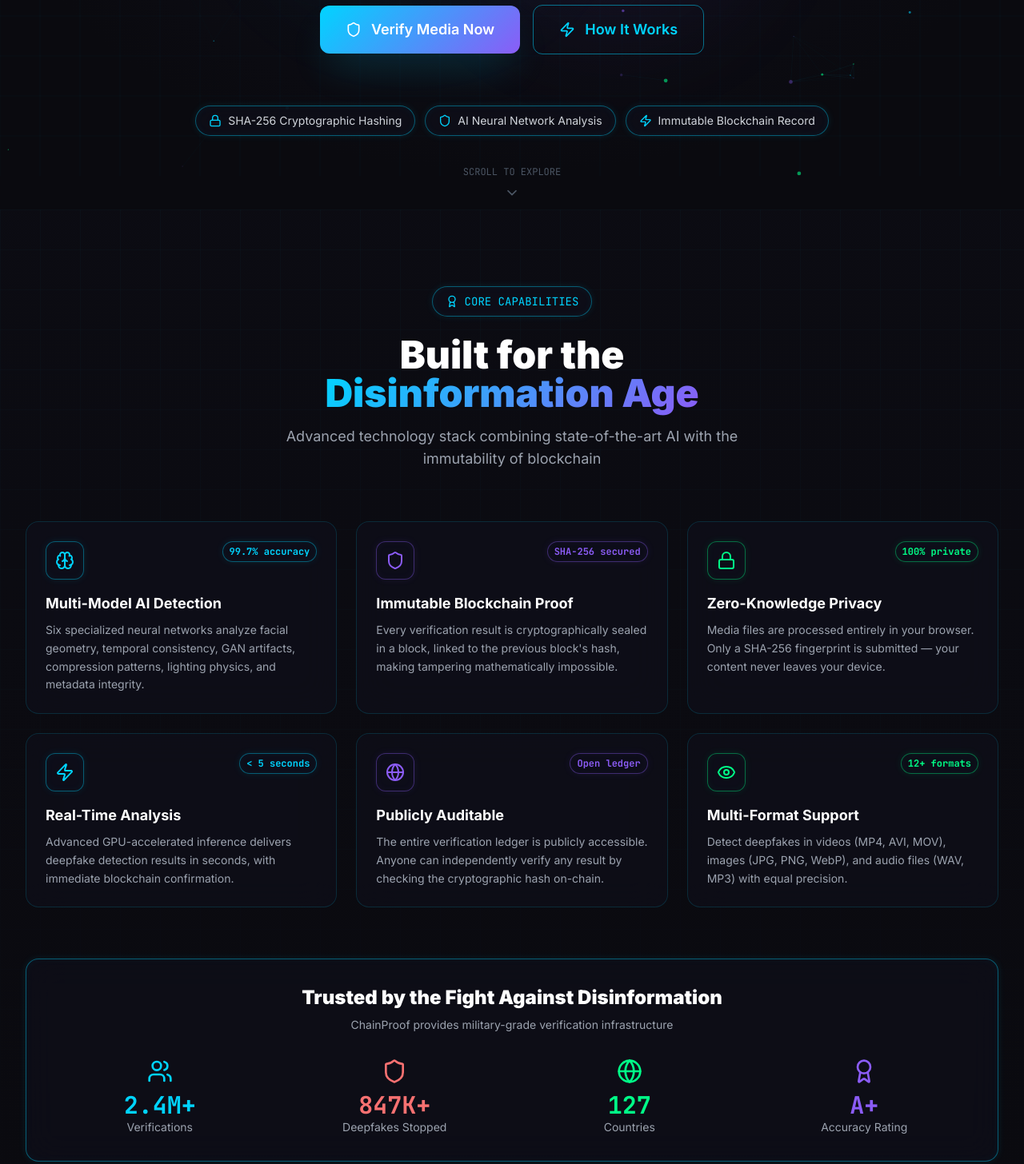
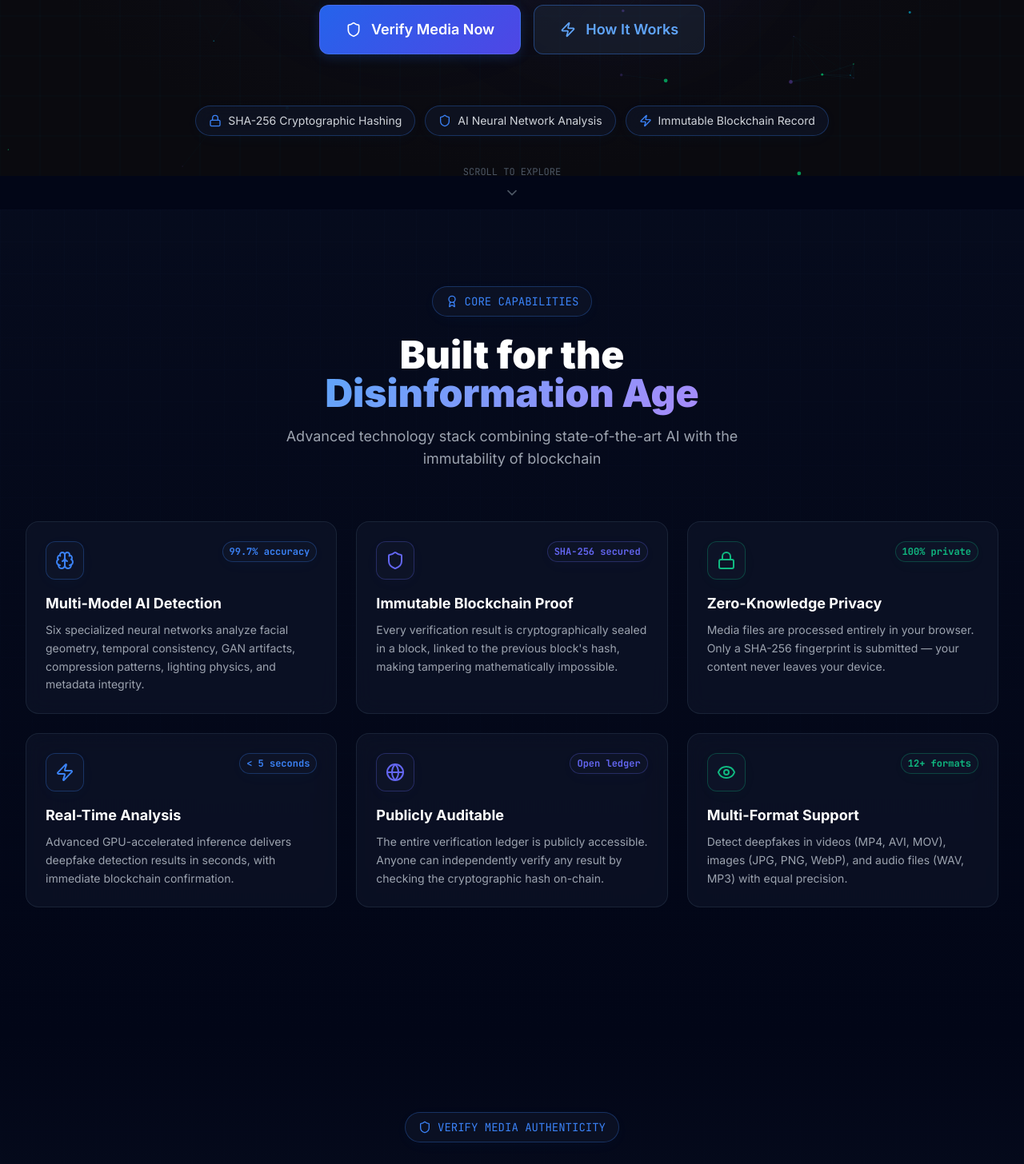
Before and after one commit to DHANANJAY-2006/BlockChain-Project-, a Next.js app: page / in a window 1280 px wide. Shown: the part 580-2036 px from the top of the page at 80% size. Built offline with nearby package versions, Linux system fonts and the light colour scheme.

Commit message:
UI/UX polish: Remove fake trust stats, upgrade to enterprise slate/blue color palette, refine glassmorphism and copy

```diff
--- a/src/app/globals.css
+++ b/src/app/globals.css
@@ -5,12 +5,12 @@
 @tailwind utilities;
 
 :root {
-  --neon-blue: #00d4ff;
-  --neon-purple: #8b5cf6;
-  --neon-green: #00ff88;
-  --dark-bg: #0a0a0f;
-  --dark-card: #0f0f1a;
-  --dark-border: #1e1e3a;
+  --neon-blue: #3b82f6;
+  --neon-purple: #6366f1;
+  --neon-green: #10b981;
+  --dark-bg: #020617;
+  --dark-card: #0f172a;
+  --dark-border: #1e293b;
 }
 
 * {
@@ -25,7 +25,7 @@
   overflow-x: hidden;
   background: var(--dark-bg);
   font-family: 'Inter', sans-serif;
-  color: #ffffff;
+  color: #f1f5f9; /* Slate 100 */
 }
 
 /* Custom Scrollbar */
@@ -33,247 +33,190 @@
   width: 6px;
 }
 ::-webkit-scrollbar-track {
-  background: #0a0a0f;
+  background: #020617;
 }
 ::-webkit-scrollbar-thumb {
-  background: linear-gradient(180deg, #00d4ff, #8b5cf6);
+  background: linear-gradient(180deg, #3b82f6, #6366f1);
   border-radius: 3px;
 }
 
-/* Glowing text */
+/* Reduced glow text (more professional) */
 .text-glow-blue {
-  text-shadow: 0 0 10px #00d4ff, 0 0 20px #00d4ff, 0 0 40px #00d4ff;
+  text-shadow: 0 0 10px rgba(59, 130, 246, 0.4);
 }
 .text-glow-purple {
-  text-shadow: 0 0 10px #8b5cf6, 0 0 20px #8b5cf6, 0 0 40px #8b5cf6;
+  text-shadow: 0 0 10px rgba(99, 102, 241, 0.4);
 }
 .text-glow-green {
-  text-shadow: 0 0 10px #00ff88, 0 0 20px #00ff88;
+  text-shadow: 0 0 10px rgba(16, 185, 129, 0.4);
 }
 
-/* Glass morphism */
+/* Glass morphism - elegant dark mode */
 .glass {
-  background: rgba(15, 15, 26, 0.7);
-  backdrop-filter: blur(20px);
-  -webkit-backdrop-filter: blur(20px);
-  border: 1px solid rgba(0, 212, 255, 0.15);
+  background: rgba(15, 23, 42, 0.6);
+  backdrop-filter: blur(12px);
+  -webkit-backdrop-filter: blur(12px);
+  border: 1px solid rgba(51, 65, 85, 0.4);
 }
 
 .glass-strong {
-  background: rgba(15, 15, 26, 0.9);
-  backdrop-filter: blur(30px);
-  -webkit-backdrop-filter: blur(30px);
-  border: 1px solid rgba(0, 212, 255, 0.2);
+  background: rgba(15, 23, 42, 0.85);
+  backdrop-filter: blur(20px);
+  -webkit-backdrop-filter: blur(20px);
+  border: 1px solid rgba(51, 65, 85, 0.6);
 }
 
-/* Neon border */
+/* Border styles - refined and subtle */
 .neon-border-blue {
-  border: 1px solid rgba(0, 212, 255, 0.4);
-  box-shadow: 0 0 10px rgba(0, 212, 255, 0.1), inset 0 0 10px rgba(0, 212, 255, 0.05);
+  border: 1px solid rgba(59, 130, 246, 0.3);
+  box-shadow: 0 4px 20px -4px rgba(59, 130, 246, 0.05);
 }
 
 .neon-border-purple {
-  border: 1px solid rgba(139, 92, 246, 0.4);
-  box-shadow: 0 0 10px rgba(139, 92, 246, 0.1), inset 0 0 10px rgba(139, 92, 246, 0.05);
+  border: 1px solid rgba(99, 102, 241, 0.3);
+  box-shadow: 0 4px 20px -4px rgba(99, 102, 241, 0.05);
 }
 
 .neon-border-green {
-  border: 1px solid rgba(0, 255, 136, 0.4);
-  box-shadow: 0 0 10px rgba(0, 255, 136, 0.1), inset 0 0 10px rgba(0, 255, 136, 0.05);
+  border: 1px solid rgba(16, 185, 129, 0.3);
+  box-shadow: 0 4px 20px -4px rgba(16, 185, 129, 0.05);
 }
 
 /* Gradient text */
 .gradient-text-blue-purple {
-  background: linear-gradient(135deg, #00d4ff 0%, #8b5cf6 100%);
+  background: linear-gradient(135deg, #60a5fa 0%, #a78bfa 100%);
   -webkit-background-clip: text;
   -webkit-text-fill-color: transparent;
   background-clip: text;
 }
 
 .gradient-text-green-blue {
-  background: linear-gradient(135deg, #00ff88 0%, #00d4ff 100%);
+  background: linear-gradient(135deg, #34d399 0%, #60a5fa 100%);
   -webkit-background-clip: text;
   -webkit-text-fill-color: transparent;
   background-clip: text;
 }
 
-/* Cyber grid background */
+/* Cyber grid background - very subtle */
 .cyber-grid-bg {
   background-image:
-    linear-gradient(rgba(0, 212, 255, 0.03) 1px, transparent 1px),
-    linear-gradient(90deg, rgba(0, 212, 255, 0.03) 1px, transparent 1px);
-  background-size: 50px 50px;
+    linear-gradient(rgba(59, 130, 246, 0.02) 1px, transparent 1px),
+    linear-gradient(90deg, rgba(59, 130, 246, 0.02) 1px, transparent 1px);
+  background-size: 40px 40px;
 }
 
 /* Button styles */
 .btn-primary {
-  background: linear-gradient(135deg, #00d4ff 0%, #8b5cf6 100%);
-  border: none;
+  background: linear-gradient(135deg, #2563eb 0%, #4f46e5 100%);
+  border: 1px solid rgba(255, 255, 255, 0.1);
   color: white;
   font-weight: 600;
   transition: all 0.3s ease;
   position: relative;
   overflow: hidden;
-}
-
-.btn-primary::before {
-  content: '';
-  position: absolute;
-  top: 0;
-  left: -100%;
-  width: 100%;
-  height: 100%;
-  background: linear-gradient(90deg, transparent, rgba(255,255,255,0.2), transparent);
-  transition: left 0.5s ease;
-}
-
-.btn-primary:hover::before {
-  left: 100%;
+  box-shadow: 0 4px 14px 0 rgba(37, 99, 235, 0.2);
 }
 
 .btn-primary:hover {
-  box-shadow: 0 0 25px rgba(0, 212, 255, 0.5), 0 0 50px rgba(139, 92, 246, 0.3);
-  transform: translateY(-2px);
+  box-shadow: 0 6px 20px rgba(37, 99, 235, 0.3);
+  transform: translateY(-1px);
 }
 
 .btn-secondary {
-  background: transparent;
-  border: 1px solid rgba(0, 212, 255, 0.5);
-  color: #00d4ff;
+  background: rgba(30, 41, 59, 0.5);
+  border: 1px solid rgba(59, 130, 246, 0.4);
+  color: #60a5fa;
   font-weight: 600;
   transition: all 0.3s ease;
 }
 
 .btn-secondary:hover {
-  background: rgba(0, 212, 255, 0.1);
-  box-shadow: 0 0 20px rgba(0, 212, 255, 0.3);
-  transform: translateY(-2px);
+  background: rgba(59, 130, 246, 0.1);
+  border-color: #3b82f6;
+  color: white;
 }
 
 /* Block animation */
 .blockchain-block {
   position: relative;
-  transition: all 0.3s ease;
+  transition: all 0.2s ease-in-out;
 }
 
 .blockchain-block:hover {
-  transform: translateY(-5px);
-  box-shadow: 0 20px 40px rgba(0, 212, 255, 0.2);
+  transform: translateY(-2px);
+  border-color: rgba(59, 130, 246, 0.5);
 }
 
 /* Scanning animation */
 @keyframes scanLine {
-  0% { top: 0%; }
-  100% { top: 100%; }
+  0% { top: 0%; opacity: 0; }
+  10% { opacity: 1; }
+  90% { opacity: 1; }
+  100% { top: 100%; opacity: 0; }
 }
 
 .scan-line {
   position: absolute;
   width: 100%;
-  height: 2px;
-  background: linear-gradient(90deg, transparent, #00d4ff, transparent);
-  animation: scanLine 2s linear infinite;
+  height: 1px;
+  background: linear-gradient(90deg, transparent, rgba(59, 130, 246, 0.8), transparent);
+  box-shadow: 0 0 10px rgba(59, 130, 246, 0.5);
+  animation: scanLine 2.5s cubic-bezier(0.4, 0, 0.2, 1) infinite;
 }
 
 /* Hash animation */
 @keyframes hashFlicker {
   0%, 100% { opacity: 1; }
-  50% { opacity: 0.5; }
+  50% { opacity: 0.6; }
 }
 
 .hash-text {
   font-family: 'JetBrains Mono', monospace;
-  animation: hashFlicker 3s ease-in-out infinite;
-}
-
-/* Particle dots */
-.particle {
-  position: absolute;
-  border-radius: 50%;
-  background: radial-gradient(circle, #00d4ff, transparent);
-  animation: particleFloat 8s ease-in-out infinite;
-}
-
-@keyframes particleFloat {
-  0%, 100% { transform: translate(0, 0) scale(1); opacity: 0.5; }
-  33% { transform: translate(30px, -30px) scale(1.2); opacity: 1; }
-  66% { transform: translate(-20px, 20px) scale(0.8); opacity: 0.3; }
-}
-
-/* Progress bar animation */
-@keyframes progressPulse {
-  0% { opacity: 1; }
-  50% { opacity: 0.7; }
-  100% { opacity: 1; }
+  animation: hashFlicker 4s ease-in-out infinite;
 }
 
 /* Status badge */
 .status-verified {
-  background: rgba(0, 255, 136, 0.1);
-  border: 1px solid rgba(0, 255, 136, 0.4);
-  color: #00ff88;
+  background: rgba(16, 185, 129, 0.1);
+  border: 1px solid rgba(16, 185, 129, 0.3);
+  color: #34d399;
 }
 
 .status-fake {
-  background: rgba(255, 68, 68, 0.1);
-  border: 1px solid rgba(255, 68, 68, 0.4);
-  color: #ff4444;
+  background: rgba(239, 68, 68, 0.1);
+  border: 1px solid rgba(239, 68, 68, 0.3);
+  color: #f87171;
 }
 
 .status-processing {
-  background: rgba(0, 212, 255, 0.1);
-  border: 1px solid rgba(0, 212, 255, 0.4);
-  color: #00d4ff;
+  background: rgba(59, 130, 246, 0.1);
+  border: 1px solid rgba(59, 130, 246, 0.3);
+  color: #60a5fa;
 }
 
 /* Card hover effect */
 .feature-card {
-  transition: all 0.4s cubic-bezier(0.175, 0.885, 0.32, 1.275);
+  transition: all 0.3s ease;
 }
 
 .feature-card:hover {
-  transform: translateY(-10px) scale(1.02);
+  transform: translateY(-4px);
+  background: rgba(30, 41, 59, 0.8);
+  border-color: rgba(51, 65, 85, 0.8);
 }
 
 /* Input styles */
 .cyber-input {
-  background: rgba(15, 15, 26, 0.8);
-  border: 1px solid rgba(0, 212, 255, 0.2);
+  background: rgba(15, 23, 42, 0.8);
+  border: 1px solid rgba(51, 65, 85, 0.8);
   color: white;
   outline: none;
-  transition: all 0.3s ease;
+  transition: all 0.2s ease;
 }
 
 .cyber-input:focus {
-  border-color: rgba(0, 212, 255, 0.6);
-  box-shadow: 0 0 15px rgba(0, 212, 255, 0.2);
-}
-
-/* Tooltip */
-.tooltip {
-  position: relative;
-}
-
-.tooltip::after {
-  content: attr(data-tip);
-  position: absolute;
-  bottom: calc(100% + 8px);
-  left: 50%;
-  transform: translateX(-50%);
-  background: rgba(15, 15, 26, 0.95);
-  border: 1px solid rgba(0, 212, 255, 0.3);
-  color: #00d4ff;
-  padding: 6px 12px;
-  border-radius: 6px;
-  font-size: 12px;
-  white-space: nowrap;
-  opacity: 0;
-  pointer-events: none;
-  transition: opacity 0.2s;
-}
-
-.tooltip:hover::after {
-  opacity: 1;
+  border-color: #3b82f6;
+  box-shadow: 0 0 0 2px rgba(59, 130, 246, 0.1);
 }
 
 /* Responsive typography */
--- a/src/components/FeaturesSection.tsx
+++ b/src/components/FeaturesSection.tsx
@@ -102,27 +102,7 @@
           })}
         </div>
 
-        {/* Trust badges */}
-        <div className="glass neon-border-blue rounded-2xl p-8">
-          <div className="text-center mb-8">
-            <h3 className="text-2xl font-black text-white mb-2">Trusted by the Fight Against Disinformation</h3>
-            <p className="text-gray-400 text-sm">ChainProof provides military-grade verification infrastructure</p>
-          </div>
-          <div className="grid sm:grid-cols-2 lg:grid-cols-4 gap-6">
-            {[
-              { icon: Users, label: 'Verifications', value: '2.4M+', color: 'text-neon-blue' },
-              { icon: Shield, label: 'Deepfakes Stopped', value: '847K+', color: 'text-red-400' },
-              { icon: Globe, label: 'Countries', value: '127', color: 'text-neon-green' },
-              { icon: Award, label: 'Accuracy Rating', value: 'A+', color: 'text-neon-purple' },
-            ].map(({ icon: Icon, label, value, color }) => (
-              <div key={label} className="text-center">
-                <Icon className={`w-8 h-8 ${color} mx-auto mb-2`} />
-                <div className={`text-3xl font-black font-mono ${color}`}>{value}</div>
-                <div className="text-sm text-gray-400">{label}</div>
-              </div>
-            ))}
-          </div>
-        </div>
+
       </div>
     </section>
   );
--- a/src/components/HeroSection.tsx
+++ b/src/components/HeroSection.tsx
@@ -136,7 +136,7 @@
           Upload any video, image, or audio file. Our AI analyzes it for deepfake signatures and the
           result is{' '}
           <span className="text-neon-blue font-semibold">permanently sealed</span> on an{' '}
-          <span className="text-neon-purple font-semibold">immutable blockchain</span> — tamper-proof and publicly verifiable.
+          <span className="text-neon-purple font-semibold">immutable blockchain</span> — cryptographically secure and publicly verifiable.
         </p>
 
         {/* CTAs */}
--- a/tailwind.config.js
+++ b/tailwind.config.js
@@ -8,12 +8,12 @@
   theme: {
     extend: {
       colors: {
-        'neon-blue': '#00d4ff',
-        'neon-purple': '#8b5cf6',
-        'neon-green': '#00ff88',
-        'dark-bg': '#0a0a0f',
-        'dark-card': '#0f0f1a',
-        'dark-border': '#1e1e3a',
+        'neon-blue': '#3b82f6',   // Deep professional blue (Blue 500)
+        'neon-purple': '#6366f1', // Indigo 500
+        'neon-green': '#10b981',  // Emerald 500
+        'dark-bg': '#020617',     // Slate 950
+        'dark-card': '#0f172a',   // Slate 900
+        'dark-border': '#1e293b', // Slate 800
       },
       animation: {
         'pulse-slow': 'pulse 3s cubic-bezier(0.4, 0, 0.6, 1) infinite',
@@ -28,8 +28,8 @@
           '50%': { transform: 'translateY(-20px)' },
         },
         glow: {
-          'from': { boxShadow: '0 0 10px #00d4ff, 0 0 20px #00d4ff, 0 0 30px #00d4ff' },
-          'to': { boxShadow: '0 0 20px #8b5cf6, 0 0 40px #8b5cf6, 0 0 60px #8b5cf6' },
+          'from': { boxShadow: '0 0 10px #3b82f6' },
+          'to': { boxShadow: '0 0 20px #6366f1' },
         },
         scan: {
           '0%': { transform: 'translateY(-100%)' },
```
